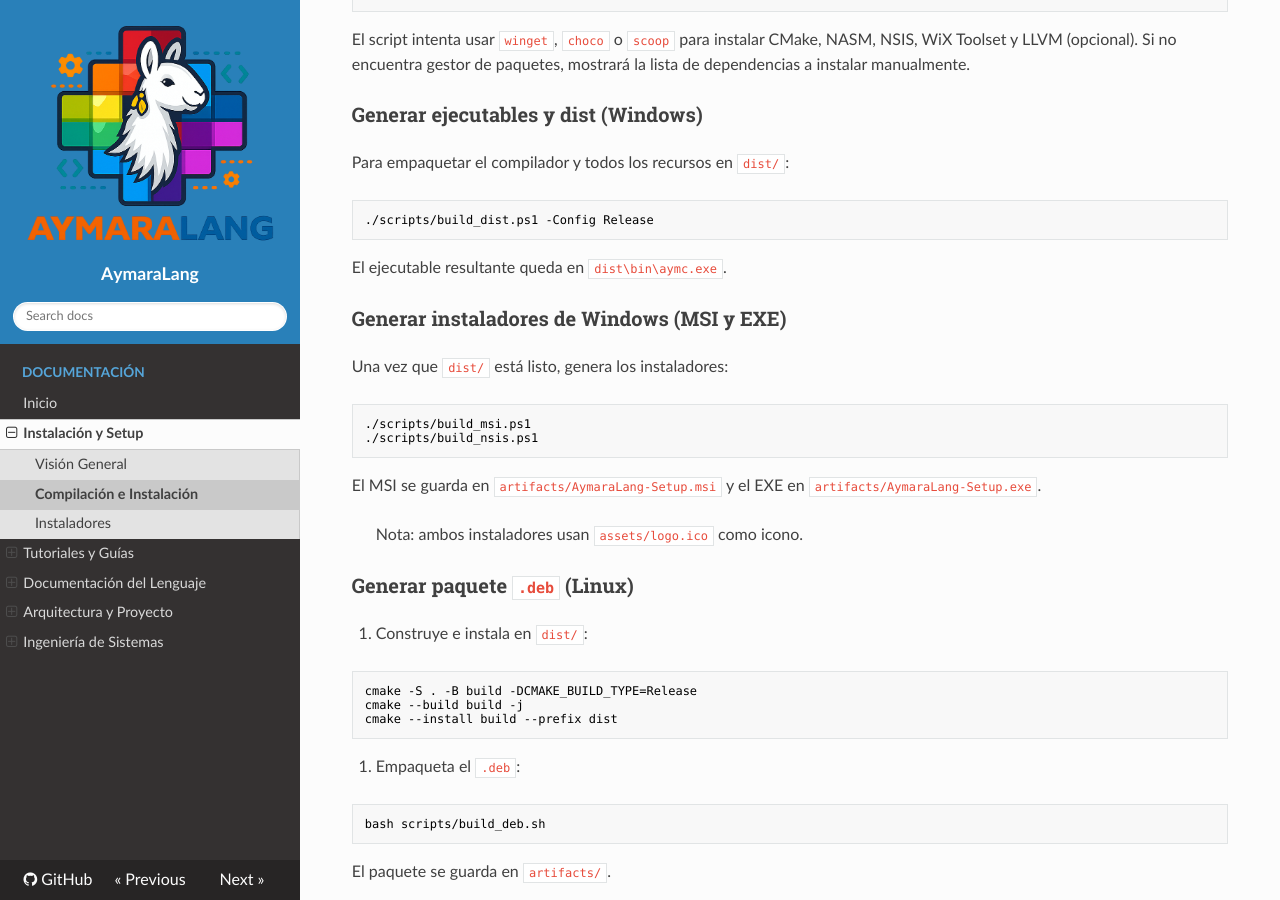
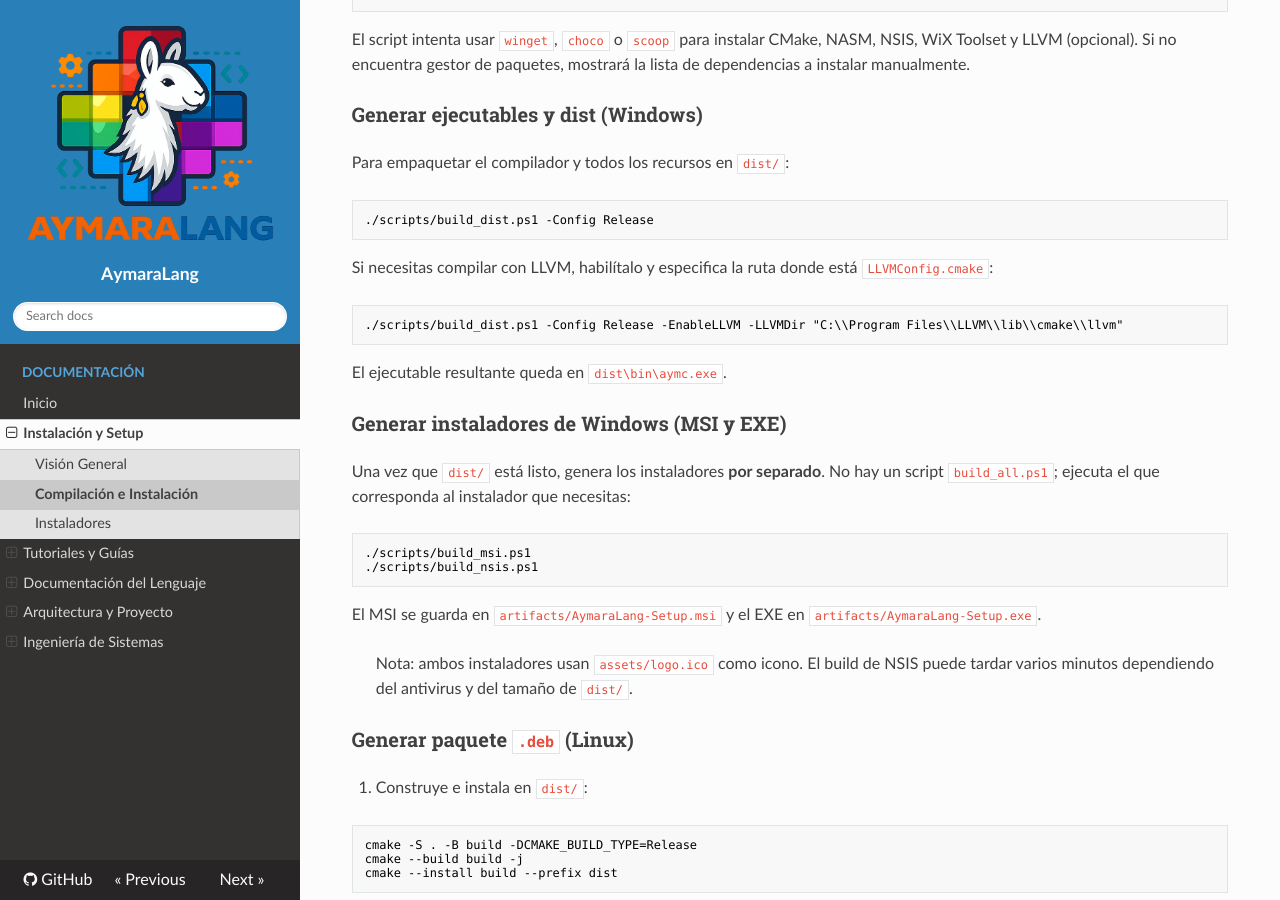
Before and after one commit to jhulio435m/aymaraLang, an MkDocs documentation site: the page built from docs/build.md, in a window 1280 px wide and 900 px high, scrolled down 809 px. Built offline with MkDocs 1.6.1, drawn with Linux system fonts in a browser that asks for light colours; nearby versions of some CDN libraries; some of the changed text lies outside the part shown.

Commit message:
Fix WiX custom action conditions and note NSIS duration

````diff
--- a/docs/build.md
+++ b/docs/build.md
@@ -46,11 +46,20 @@ Para empaquetar el compilador y todos los recursos en `dist/`:
 ./scripts/build_dist.ps1 -Config Release
 ```
 
+Si necesitas compilar con LLVM, habilítalo y especifica la ruta donde está
+`LLVMConfig.cmake`:
+
+```powershell
+./scripts/build_dist.ps1 -Config Release -EnableLLVM -LLVMDir "C:\\Program Files\\LLVM\\lib\\cmake\\llvm"
+```
+
 El ejecutable resultante queda en `dist\bin\aymc.exe`.
 
 ### Generar instaladores de Windows (MSI y EXE)
 
-Una vez que `dist/` está listo, genera los instaladores:
+Una vez que `dist/` está listo, genera los instaladores **por separado**. No
+hay un script `build_all.ps1`; ejecuta el que corresponda al instalador que
+necesitas:
 
 ```powershell
 ./scripts/build_msi.ps1
@@ -60,7 +69,8 @@ Una vez que `dist/` está listo, genera los instaladores:
 El MSI se guarda en `artifacts/AymaraLang-Setup.msi` y el EXE en
 `artifacts/AymaraLang-Setup.exe`.
 
-> Nota: ambos instaladores usan `assets/logo.ico` como icono.
+> Nota: ambos instaladores usan `assets/logo.ico` como icono. El build de NSIS
+> puede tardar varios minutos dependiendo del antivirus y del tamaño de `dist/`.
 
 ### Generar paquete `.deb` (Linux)
 
@@ -112,6 +122,10 @@ cmake --build build -j
 
 Binario resultante: `build/bin/aymc.exe`.
 
+> Nota: si usas el generador de Visual Studio, el binario queda en
+> `build\bin\Release\aymc.exe` (o en la carpeta que corresponda a la
+> configuración seleccionada).
+
 ## Uso del compilador
 
 ### Linux/macOS
````
Also changed, not shown: 2 other files.
